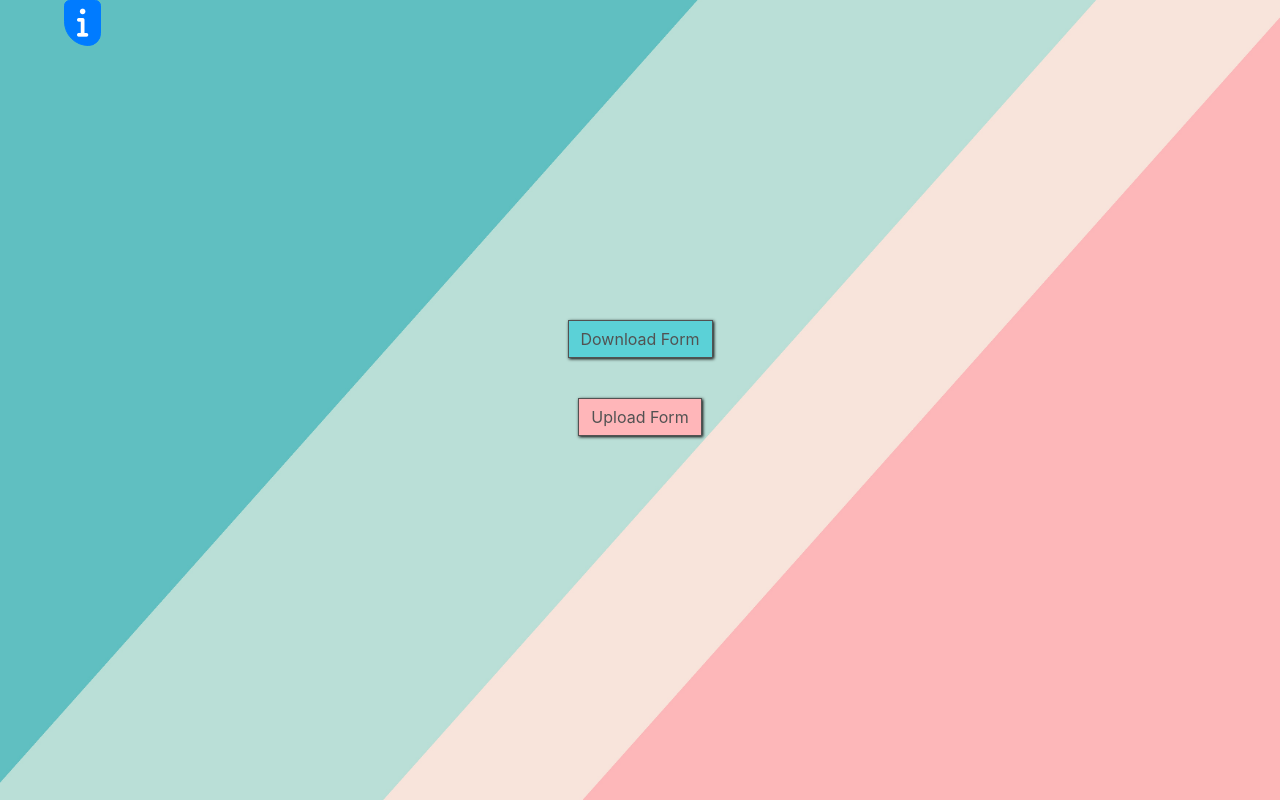
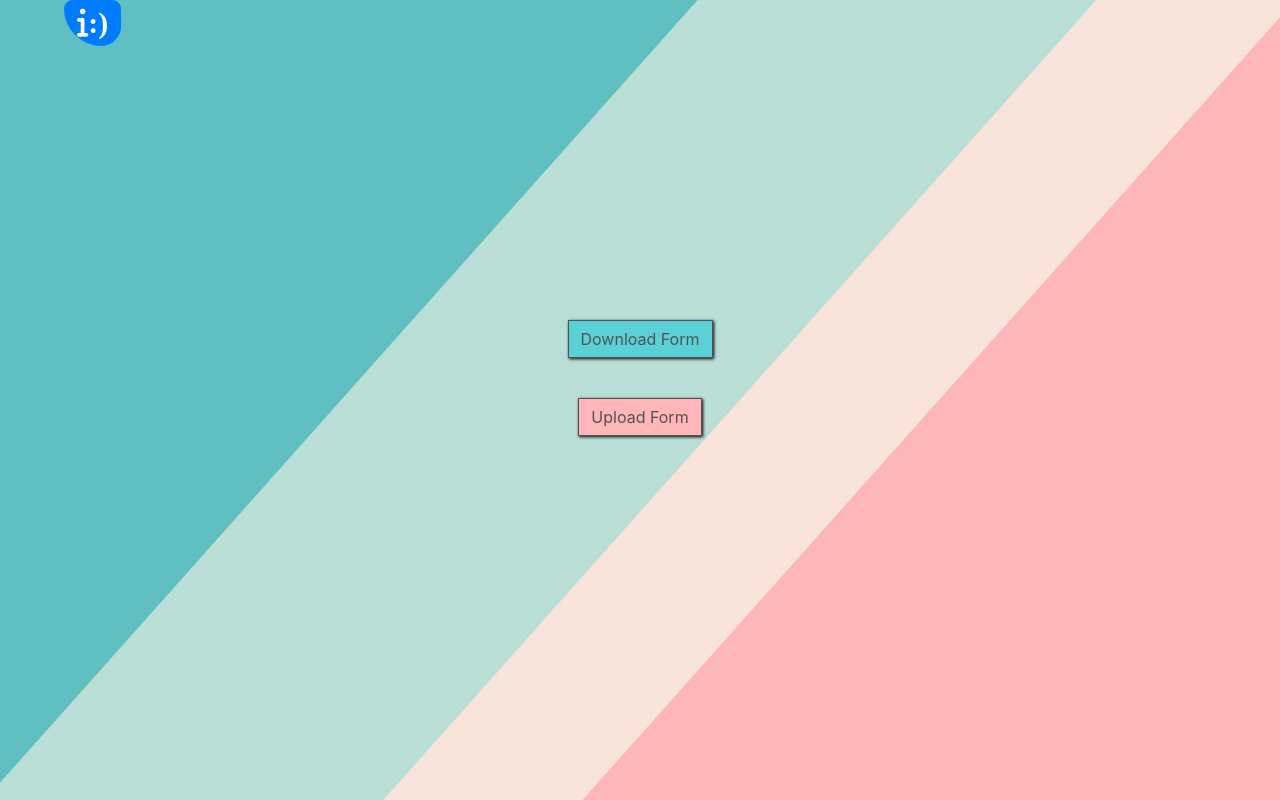
Before and after one commit to lalitkaim/kaimshare, a React (Create React App) app: page / in a window 1280 px wide. Built offline with nearby package versions, Linux system fonts and the light colour scheme; no server answers; the database is empty.

Commit message:
Refresh to home page after upload

```diff
--- a/src/components/Home.js
+++ b/src/components/Home.js
@@ -51,7 +51,7 @@ class Home extends Component{
             <div>
                 <div>
                 <button type="button" className={"btn btn-primary animate__animated animate__bounce "+classes.infoIcon} data-bs-toggle="modal" data-bs-target="#exampleModal">
-                    <i class="fas fa-info" style={{fontSize:"30px"}}></i>
+                    <i class="fas fa-info" style={{fontSize:"30px"}}>:)</i>
                 </button>
                 </div>
                 <div className="modal fade" id="exampleModal" tabIndex="-1" aria-labelledby="exampleModalLabel" aria-hidden="true">
--- a/src/components/UploadForm.js
+++ b/src/components/UploadForm.js
@@ -70,7 +70,7 @@ class UploadForm extends Component{
                         }).then(()=>{
                             if(this.state.count==this.state.files.length){
                                 setTimeout(()=>{
-                                    window.location="/uploadform"
+                                    window.location="/"
                                 }, 500)
                             }
                         })
```
